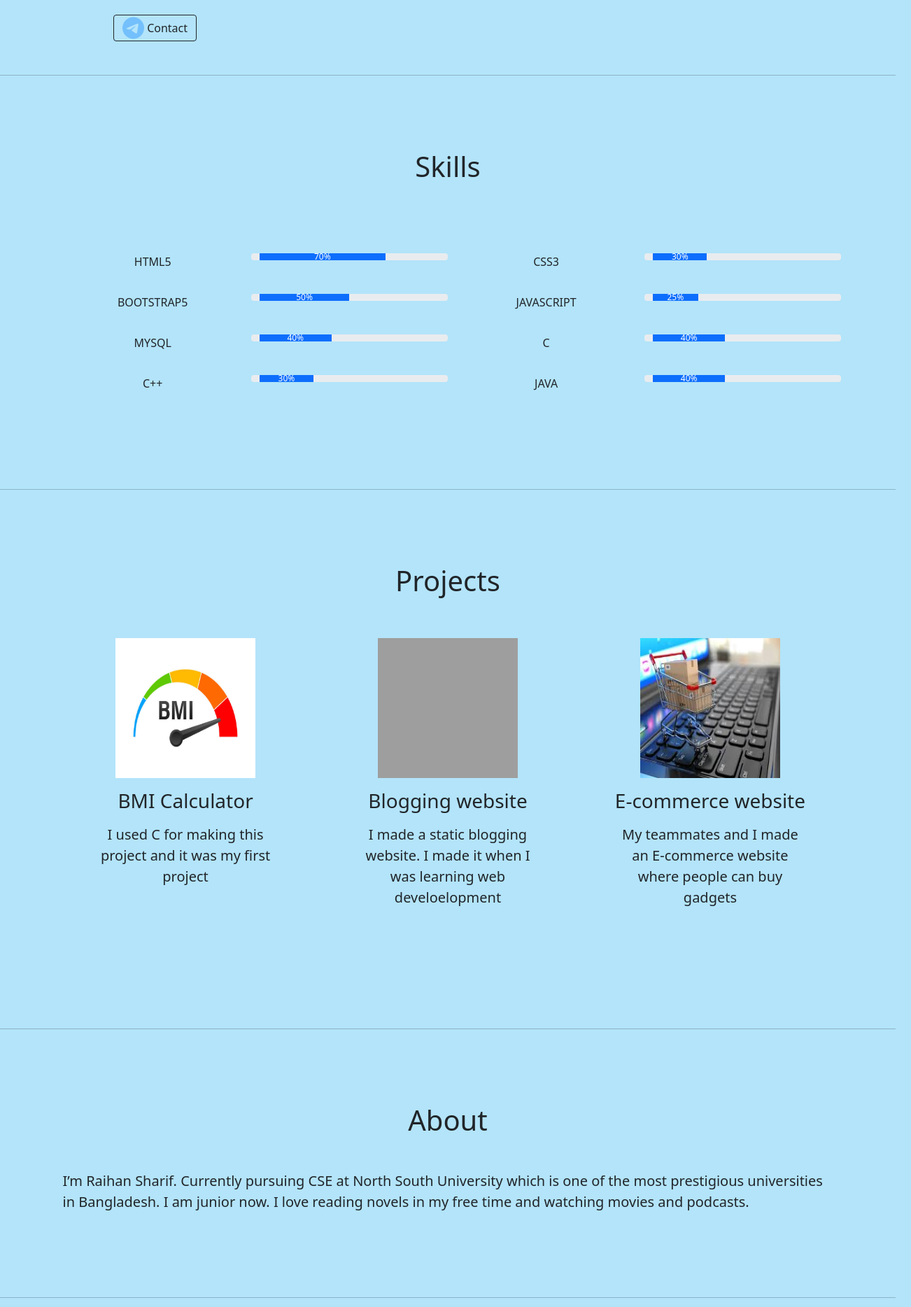
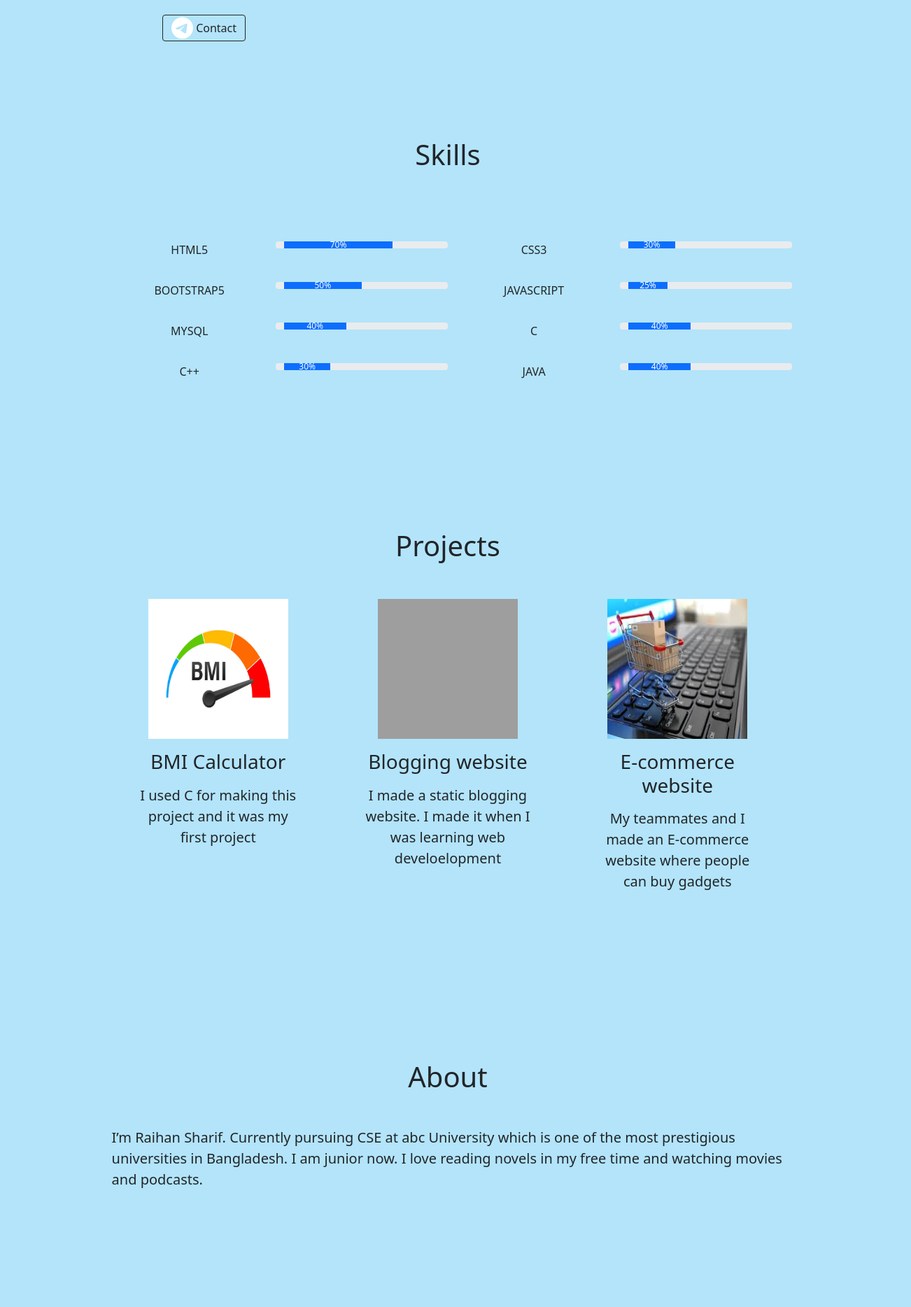
Before and after one commit to Raihan-10/Resume, a plain HTML site: page index.html in a window 1280 px wide. Shown: the part 503-2371 px from the top of the page at 70% size, 1302 px wide, since content can reach past the window. Drawn offline with nearby package versions, Linux system fonts and the light colour scheme; grey boxes are pictures that could not be loaded.

Commit message:
Update index.html

```diff
--- a/index.html
+++ b/index.html
@@ -20,7 +20,8 @@
 <body>
 
     <!--* Navbar -->
-    <div class="container-fluid">
+    <section class="navbar-section">
+    <div class="container">
         <nav class="navbar navbar-expand-lg navbar-dark bg-dark fixed-top">
             <div class="container-fluid">
                 <a class="navbar-brand" href="index.html"><img src="./images/Navbrand.png" class="navImage"
@@ -43,9 +44,11 @@
             </div>
         </nav>
     </div>
+</section>
 
     <!-- *home -->
-    <div class="container-fluid homeSection" id="Home">
+     <section class="home-section">
+    <div class="container homeSection" id="Home">
         <div class="row home">
 
             <div class="col-lg-6">
@@ -53,17 +56,19 @@
             </div>
 
             <div class="col-lg-6 imgCenter">
-                <img src="./images/pic.png" alt="profilePic" class="profilePic">
+                <img src="./images/cat.jpg" alt="profilePic" class="profilePic">
             </div>
         </div>
         <br>
-        <button type="button" class="btn btn-outline-dark contactBtn"><i class="fa-brands fa-telegram fa-2xl"
-                style="color: #74C0FC;"></i> Contact</a><b></b></button>
+        <button type="button" class="btn btn-outline-dark contactBtn mb-5"><i class="fa-brands fa-telegram fa-2xl"
+                style="color: #ffffff;"></i> Contact</button>
 
     </div>
-    <hr class="mt-5">
+
+</section>
     <!-- *skills -->
-    <div class="container-fluid skillSection" id="Skills">
+     <section class="skill-section">
+    <div class="container skillSection" id="Skills">
         <div class="skills text-center">
 
 
@@ -122,10 +127,13 @@
             </div>
         </div>
     </div>
-    <hr>
+
+
+</section>
 
     <!-- * project section -->
-    <div class="container-fluid" id="Project">
+     <section class="project-section">
+    <div class="container" id="Project">
 
 
         <h1 class="text-center">Projects</h1>
@@ -159,21 +167,25 @@
         </center>
     </div>
 
-    <hr>
+
+</section>
 
     <!-- *  About section-->
-    <div class="container-fluid" id="About">
+     <section class="about-section">
+    <div class="container" id="About">
         <h1 class="text-center mb-5">About</h1>
         <p class="aboutText">
-            I’m Raihan Sharif. Currently pursuing CSE at North South University which is one of the
+            I’m Raihan Sharif. Currently pursuing CSE at abc University which is one of the
             most prestigious universities in Bangladesh. I am junior now.
             I love reading novels in my free time and watching movies and podcasts.</p>
     </div>
-    <hr>
 
 
+</section>
+
     <!-- * contact section -->
-    <div class="containr-fluid" id="Contact">
+     <section class="contact-section">
+    <div class="container" id="Contact">
         <h1 class="contactText text-center mb-5">Contact</h1>
 
         <div class="row">
@@ -193,6 +205,7 @@
         </div>
 
     </div>
+</section>
 
     <!-- * footer section -->
     <footer class="white-section text-center" id="footer">
```
